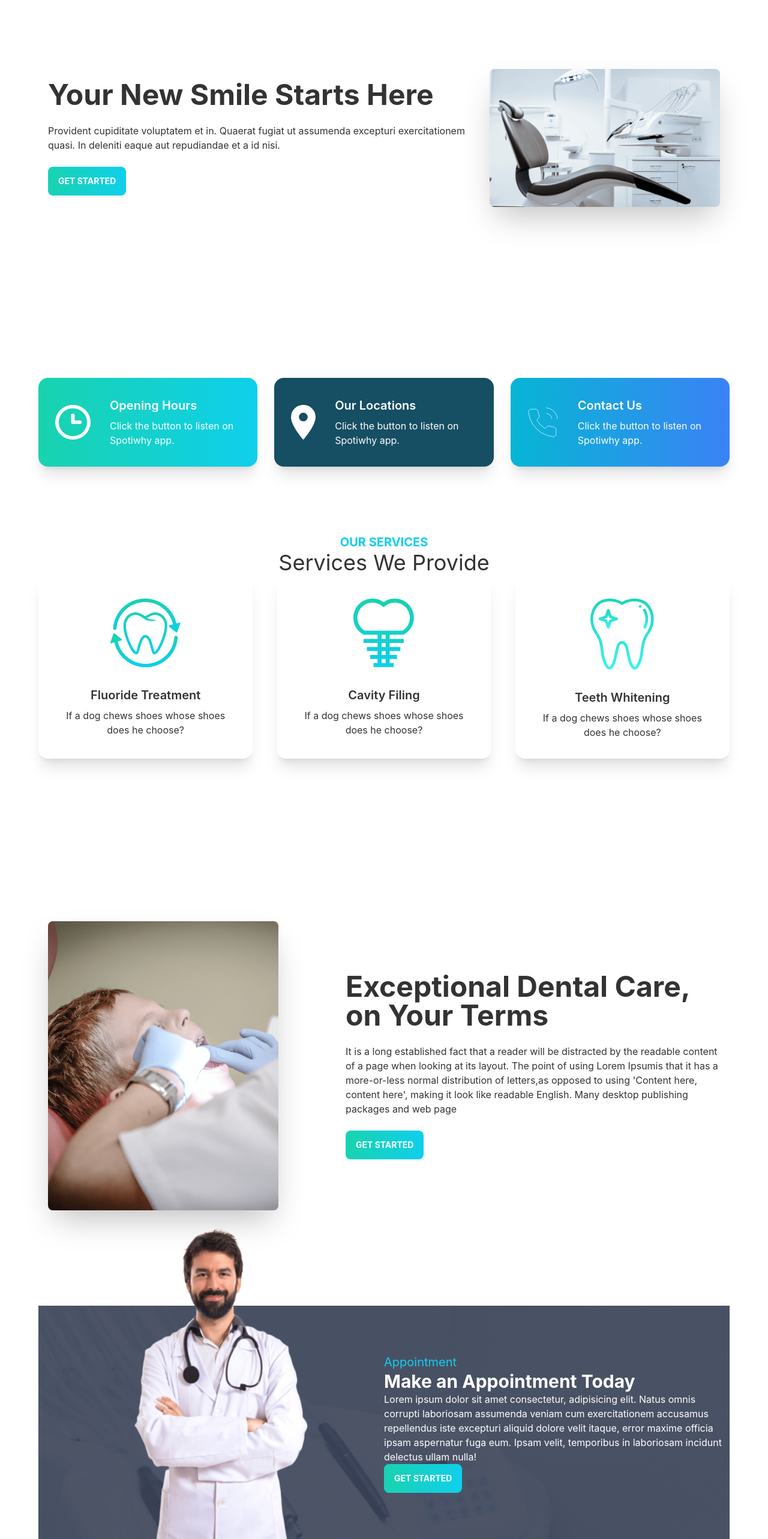
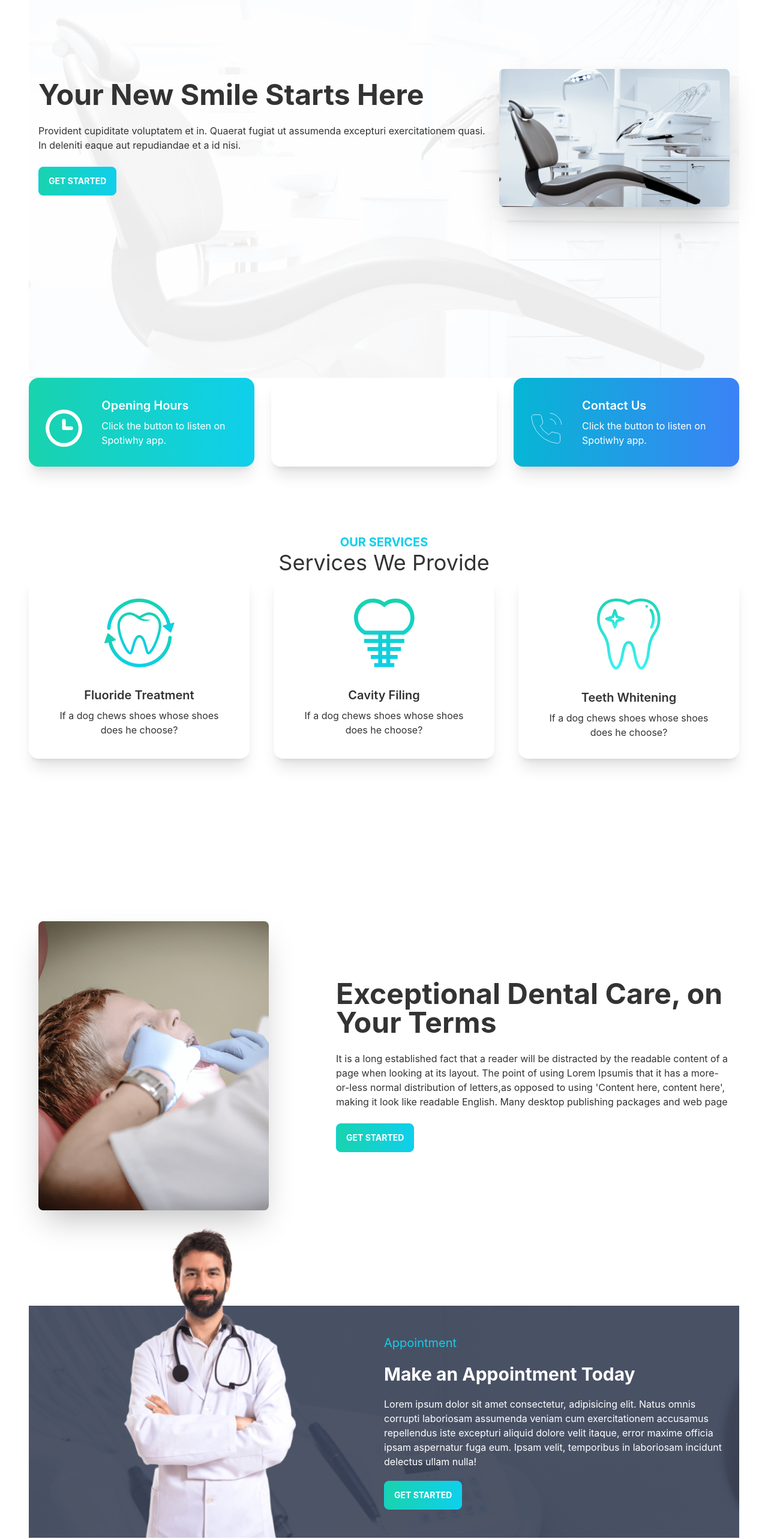
Before and after one commit to uttamsdev/doctor-appointment-system, a React (Create React App) app: page / in a window 1280 px wide. Shown: the part 234-2800 px from the top of the page at 60% size. Built offline with nearby package versions, Linux system fonts and the light colour scheme.

Commit message:
bug fixed

```diff
--- a/src/App.js
+++ b/src/App.js
@@ -7,7 +7,7 @@ import Navbar from './Pages/Shared/Navbar';
 
 function App() {
   return (
-    <div>
+    <div className='mx-w-7xl mx-auto px-12'>
       <Navbar></Navbar>
       <Routes>
         <Route path='/' element={<Home></Home>}></Route>
--- a/src/Pages/Home/Banner.js
+++ b/src/Pages/Home/Banner.js
@@ -1,13 +1,17 @@
 import React from "react";
 import chair from "../../assets/images/chair.png";
 import PrimaryButton from "../Shared/PrimaryButton";
-// import bg from '../../assets/images/bg.png';
+import bg from '../../assets/images/bg.png';
 
 const Banner = () => {
   return (
-    <div className="hero min-h-screen">
+    <div className="hero min-h-screen" style={{
+      background: `url(${bg})`,
+      backgroundSize:'cover',
+      // backgroundAttachment: 'fixed'
+    }}>
       <div className="hero-content flex-col lg:flex-row-reverse">
-        <img src={chair} className="max-w-sm rounded-lg shadow-2xl" />
+        <img  src={chair} className="max-w-sm rounded-lg shadow-2xl" />
         <div>
           <h1 className="text-5xl font-bold">Your New Smile Starts Here</h1>
           <p className="py-6">
--- a/src/Pages/Home/Home.js
+++ b/src/Pages/Home/Home.js
@@ -1,7 +1,7 @@
 import React from 'react'
 import Banner from './Banner';
 import Banner2 from './Banner2';
-import Footer from './Footer';
+import Footer from '../Shared/Footer';
 import Info from './Info';
 import MakeAppointment from './MakeAppointment';
 import Services from './Services';
@@ -9,7 +9,7 @@ import Testimonials from './Testimonials';
 
 function Home() {
   return (
-    <div className='px-16'>
+    <div>
         <Banner></Banner>
         <Info></Info>
         <Services></Services>
--- a/src/Pages/Home/Info.js
+++ b/src/Pages/Home/Info.js
@@ -14,7 +14,7 @@ const Info = () => {
       ></InfoCard>
       <InfoCard
         cardTitle="Our Locations"
-        bgClass="bg-cyan-900"
+        bgClass="bg-[#3A4256]"
         img={marker}
       ></InfoCard>
       <InfoCard
--- a/src/Pages/Home/InfoCard.js
+++ b/src/Pages/Home/InfoCard.js
@@ -3,7 +3,7 @@ import React from "react";
 const InfoCard = ({ img, cardTitle, bgClass }) => {
   return (
     <div class={`card lg:card-side bg-base-100 shadow-xl ${bgClass}`}>
-      <figure className="pl-7">
+      <figure className="pl-7 pt-5">
         <img src={img} alt="Album" />
       </figure>
       <div className="card-body text-white">
--- a/src/Pages/Home/MakeAppointment.js
+++ b/src/Pages/Home/MakeAppointment.js
@@ -12,10 +12,10 @@ const MakeAppointment = () => {
         <div className='flex-1 hidden lg:block'>
             <img className='mt-[-185px]' src={doctor} alt="" />
         </div>
-        <div className='flex-1'>
+        <div className='flex-1 px-5'>
             <h3 className='text-xl text-primary'>Appointment</h3>
-            <h2 className='text-3xl text-white font-bold'>Make an Appointment Today</h2>
-            <p className='text-white'>Lorem ipsum dolor sit amet consectetur, adipisicing elit. Natus omnis corrupti laboriosam assumenda veniam cum exercitationem accusamus repellendus iste excepturi aliquid dolore velit itaque, error maxime officia ipsam aspernatur fuga eum. Ipsam velit, temporibus in laboriosam incidunt delectus ullam nulla!</p>
+            <h2 className='text-3xl text-white font-bold py-5'>Make an Appointment Today</h2>
+            <p className='text-white pb-5'>Lorem ipsum dolor sit amet consectetur, adipisicing elit. Natus omnis corrupti laboriosam assumenda veniam cum exercitationem accusamus repellendus iste excepturi aliquid dolore velit itaque, error maxime officia ipsam aspernatur fuga eum. Ipsam velit, temporibus in laboriosam incidunt delectus ullam nulla!</p>
             <PrimaryButton>Get Started</PrimaryButton>
         </div>
     </section>
--- a/src/Pages/Home/Footer.js
+++ b/src/Pages/Shared/Footer.js
@@ -33,7 +33,7 @@ const Footer = () => {
         </div>
       </div>
       <div className="text-center my-10">
-        <p>Copyright © 2022 - All right reserved by ACME Industries Ltd</p>
+        <p>Copyright © 2022 - All right reserved</p>
       </div>
     </footer>
   );
```
